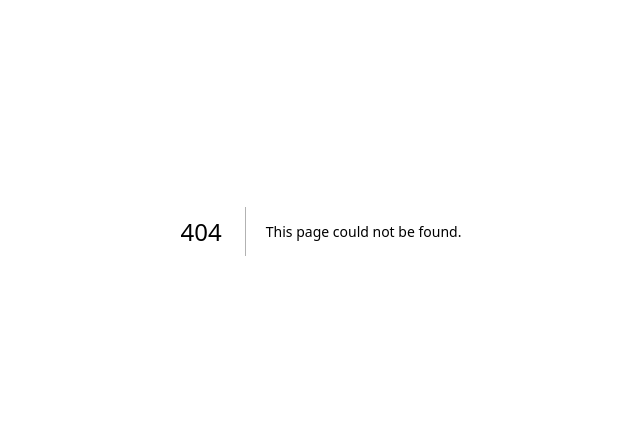
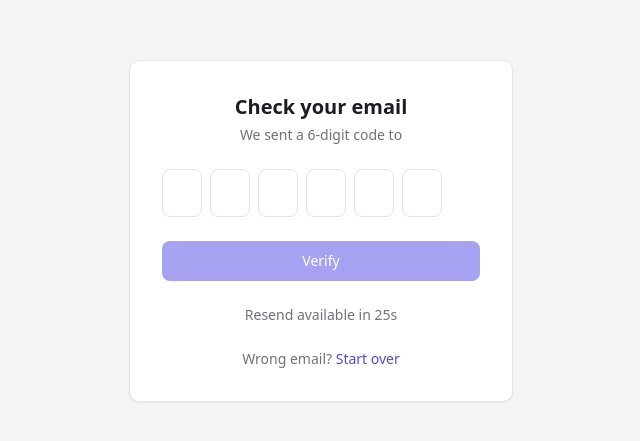
Before and after one commit to eesheesingh/Flowdo, a Next.js app: page /verify in a window 1280 px wide. Before the commit this address had no page. Shown: the part 169-610 px from the top of the page, without its empty margins (319-959 px from the left). Built offline with nearby package versions, Linux system fonts and the light colour scheme.

Commit message:
feat: add 6-digit OTP email verification flow

```diff
--- /dev/null
+++ b/app/(auth)/verify/page.tsx
@@ -0,0 +1,28 @@
+import Link from "next/link";
+import { VerifyForm } from "./verify-form";
+
+export default function VerifyPage({
+  searchParams,
+}: {
+  searchParams: { email?: string };
+}) {
+  const email = searchParams.email ?? "";
+
+  return (
+    <div className="space-y-6">
+      <div className="space-y-1 text-center">
+        <h1 className="text-xl font-semibold">Check your email</h1>
+        <p className="text-sm text-muted-foreground">
+          We sent a 6-digit code to <span className="font-medium text-foreground">{email}</span>
+        </p>
+      </div>
+      <VerifyForm email={email} />
+      <p className="text-center text-sm text-muted-foreground">
+        Wrong email?{" "}
+        <Link href="/signup" className="font-medium text-primary underline-offset-4 hover:underline">
+          Start over
+        </Link>
+      </p>
+    </div>
+  );
+}
--- /dev/null
+++ b/app/(auth)/verify/verify-form.tsx
@@ -0,0 +1,79 @@
+"use client";
+import * as React from "react";
+import { useRouter } from "next/navigation";
+import { OtpInput } from "@/components/auth/otp-input";
+import { Button } from "@/components/ui/button";
+import { FormError } from "@/components/ui/form-error";
+import { verifyOtpCode, resendOtpCode } from "@/lib/auth/verify";
+import { canResend } from "@/lib/auth/resend-cooldown";
+import { createClient } from "@/lib/supabase/client";
+
+const COOLDOWN_MS = 30_000;
+
+export function VerifyForm({ email }: { email: string }) {
+  const router = useRouter();
+  const [code, setCode] = React.useState("");
+  const [error, setError] = React.useState<string | null>(null);
+  const [isVerifying, setIsVerifying] = React.useState(false);
+  const [isResending, setIsResending] = React.useState(false);
+  const [lastSentAt, setLastSentAt] = React.useState(() => Date.now());
+  const [now, setNow] = React.useState(() => Date.now());
+
+  React.useEffect(() => {
+    const interval = setInterval(() => setNow(Date.now()), 1000);
+    return () => clearInterval(interval);
+  }, []);
+
+  const resendAvailable = canResend(lastSentAt, now, COOLDOWN_MS);
+  const secondsRemaining = Math.max(0, Math.ceil((lastSentAt + COOLDOWN_MS - now) / 1000));
+
+  async function handleVerify() {
+    setError(null);
+    setIsVerifying(true);
+    const supabase = createClient();
+    const { error } = await verifyOtpCode(supabase, email, code);
+    setIsVerifying(false);
+    if (error) {
+      setError(error);
+      return;
+    }
+    router.push("/app/dashboard");
+  }
+
+  async function handleResend() {
+    setError(null);
+    setIsResending(true);
+    const supabase = createClient();
+    const { error } = await resendOtpCode(supabase, email);
+    setIsResending(false);
+    if (error) {
+      setError(error);
+      return;
+    }
+    setLastSentAt(Date.now());
+  }
+
+  return (
+    <div className="space-y-6">
+      <OtpInput value={code} onChange={setCode} disabled={isVerifying} />
+      <FormError message={error ?? undefined} />
+      <Button className="w-full" disabled={code.length !== 6 || isVerifying} onClick={handleVerify}>
+        {isVerifying ? "Verifying…" : "Verify"}
+      </Button>
+      <div className="text-center text-sm text-muted-foreground">
+        {resendAvailable ? (
+          <button
+            type="button"
+            onClick={handleResend}
+            disabled={isResending}
+            className="font-medium text-primary underline-offset-4 hover:underline disabled:opacity-50"
+          >
+            {isResending ? "Sending…" : "Resend code"}
+          </button>
+        ) : (
+          <span>Resend available in {secondsRemaining}s</span>
+        )}
+      </div>
+    </div>
+  );
+}
--- /dev/null
+++ b/lib/auth/resend-cooldown.ts
@@ -0,0 +1,3 @@
+export function canResend(lastSentAt: number, now: number, cooldownMs = 30_000): boolean {
+  return now - lastSentAt >= cooldownMs;
+}
--- /dev/null
+++ b/lib/auth/verify.ts
@@ -0,0 +1,17 @@
+import type { SupabaseClient } from "@supabase/supabase-js";
+
+export async function verifyOtpCode(supabase: Pick<SupabaseClient, "auth">, email: string, code: string) {
+  const { error } = await supabase.auth.verifyOtp({ email, token: code, type: "signup" });
+  if (error) {
+    return { error: "That code is incorrect or has expired. Please try again." };
+  }
+  return { error: null };
+}
+
+export async function resendOtpCode(supabase: Pick<SupabaseClient, "auth">, email: string) {
+  const { error } = await supabase.auth.resend({ type: "signup", email });
+  if (error) {
+    return { error: "Couldn't resend the code. Please wait a moment and try again." };
+  }
+  return { error: null };
+}
```
Also changed, not shown: 2 other files (tests, documents, lock files or other folders).
